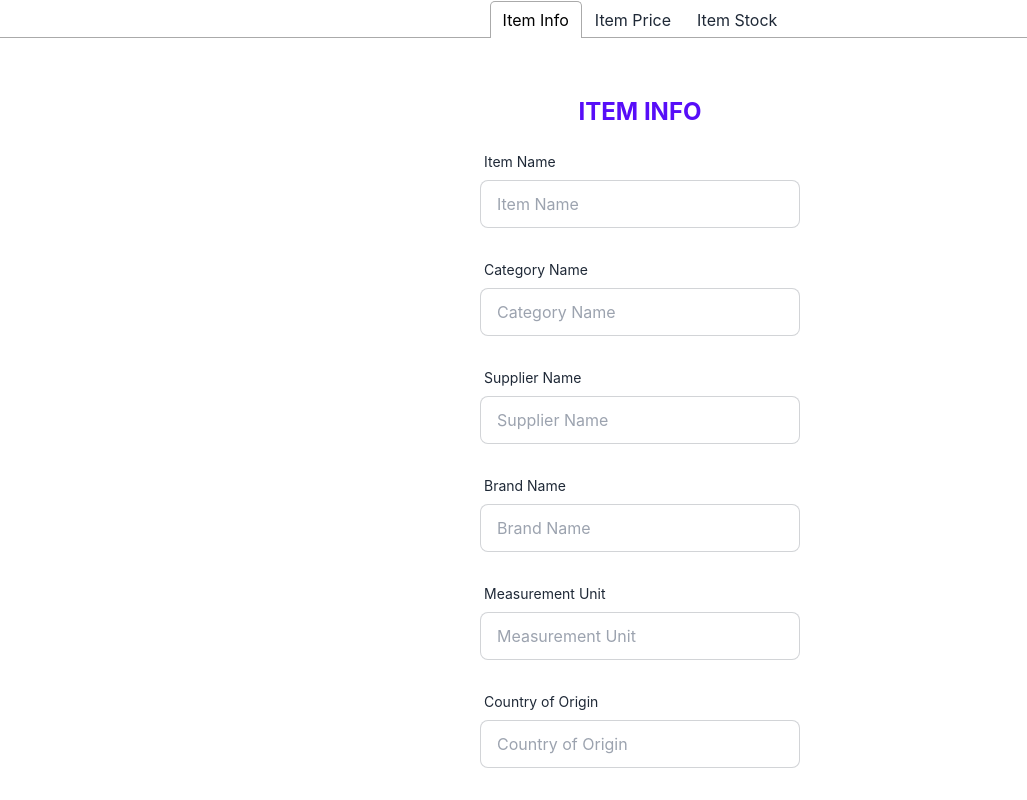
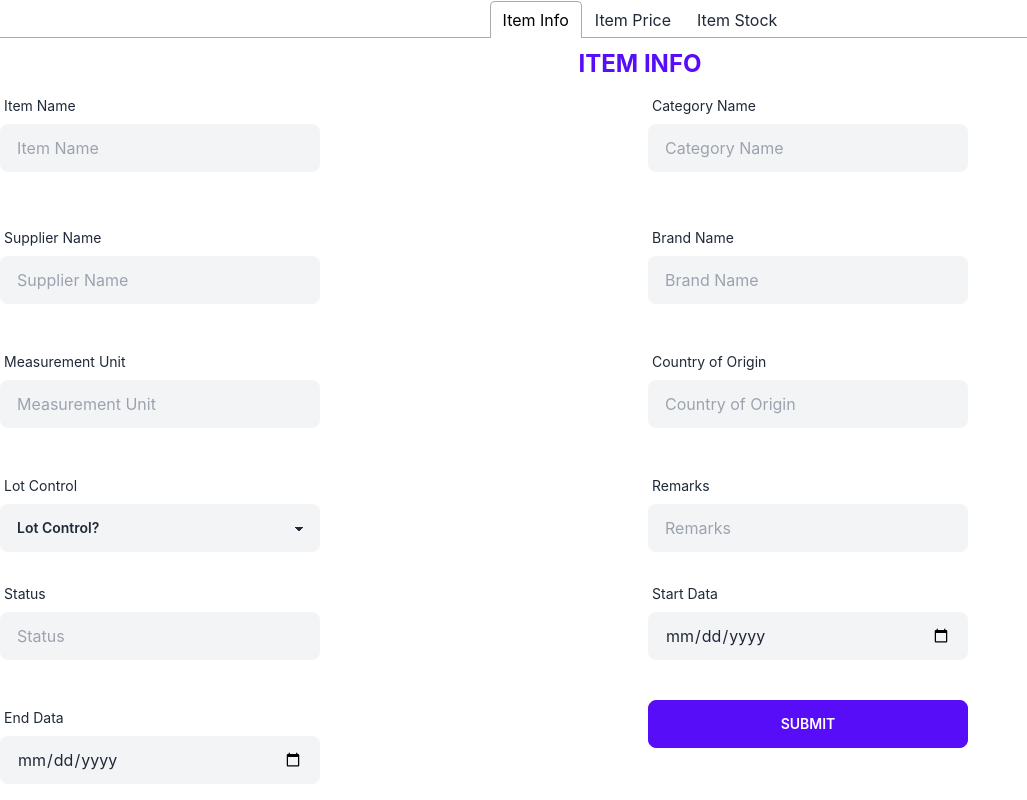
Before and after one commit to md-najmul-haque/medical-store-software, a React (Create React App) app: page / in a window 1280 px wide. Shown: the top 800 px of the page, without its empty margins (0-1027 px from the left). Built offline with nearby package versions, Linux system fonts and the light colour scheme.

Commit message:
input field background color added

```diff
--- a/src/components/ItemInfo.js
+++ b/src/components/ItemInfo.js
@@ -7,21 +7,18 @@ const ItemInfo = () => {
 
 
     return (
-        <div className="hero">
-            <div className="hero-content flex-col lg:flex-row justify-start">
-
-                <div className="card-body w-96">
+                <div className="container mx-auto">
                     <h2 className="text-center text-2xl uppercase font-bold text-primary mb-2">Item Info</h2>
 
-                    <form className='gap-1' onSubmit={handleSubmit(onSubmit)}>
-                        <div className="form-control w-full max-w-xs mb-2">
+                    <form className='grid grid-cols-2 gap-4' onSubmit={handleSubmit(onSubmit)}>
+                        <div className="form-control w-full mb-2">
                             <label className="label">
                                 <span className="label-text">Item Name</span>
                             </label>
                             <input
                                 type="text"
                                 placeholder="Item Name"
-                                className="input input-bordered w-full max-w-xs"
+                                className="input bg-gray-100 w-full max-w-xs mb-2"
                                 {...register("itemName", {
                                     required: {
                                         value: true,
@@ -40,7 +37,7 @@ const ItemInfo = () => {
                             <input
                                 type="text"
                                 placeholder="Category Name"
-                                className="input input-bordered w-full max-w-xs"
+                                className="input bg-gray-100 w-full max-w-xs mb-2"
                                 {...register("categoryName", {
                                     required: {
                                         value: true,
@@ -59,7 +56,7 @@ const ItemInfo = () => {
                             <input
                                 type="text"
                                 placeholder="Supplier Name"
-                                className="input input-bordered w-full max-w-xs"
+                                className="input bg-gray-100 w-full max-w-xs"
                                 {...register("supplierName", {
                                     required: {
                                         value: true,
@@ -78,7 +75,7 @@ const ItemInfo = () => {
                             <input
                                 type="text"
                                 placeholder="Brand Name"
-                                className="input input-bordered w-full max-w-xs"
+                                className="input bg-gray-100 w-full max-w-xs"
                                 {...register("brandName", {
                                     required: {
                                         value: true,
@@ -97,7 +94,7 @@ const ItemInfo = () => {
                             <input
                                 type="text"
                                 placeholder="Measurement Unit"
-                                className="input input-bordered w-full max-w-xs"
+                                className="input bg-gray-100 w-full max-w-xs"
                                 {...register("unit", {
                                     required: {
                                         value: true,
@@ -116,7 +113,7 @@ const ItemInfo = () => {
                             <input
                                 type="text"
                                 placeholder="Country of Origin"
-                                className="input input-bordered w-full max-w-xs"
+                                className="input bg-gray-100 w-full max-w-xs"
                                 {...register("origin", {
                                     required: {
                                         value: true,
@@ -132,7 +129,7 @@ const ItemInfo = () => {
                             <label className="label">
                                 <span className="label-text">Lot Control</span>
                             </label>
-                            <select className="select select-bordered w-full max-w-xs" {...register("lotControl")}>
+                            <select className="select bg-gray-100 w-full max-w-xs" {...register("lotControl")}>
                                 <option disabled selected>Lot Control?</option>
                                 <option>Yes</option>
                                 <option>No</option>
@@ -147,7 +144,7 @@ const ItemInfo = () => {
                             <input
                                 type="text"
                                 placeholder="Remarks"
-                                className="input input-bordered w-full max-w-xs"
+                                className="input bg-gray-100 w-full max-w-xs"
                                 {...register("remarks")} />
                         </div>
 
@@ -159,7 +156,7 @@ const ItemInfo = () => {
                             <input
                                 type="text"
                                 placeholder="Status"
-                                className="input input-bordered w-full max-w-xs"
+                                className="input bg-gray-100 w-full max-w-xs"
                                 {...register("status", {
                                     required: {
                                         value: true,
@@ -179,7 +176,7 @@ const ItemInfo = () => {
                             <input
                                 type="date"
                                 placeholder="Start Date"
-                                className="input input-bordered w-full max-w-xs"
+                                className="input bg-gray-100 w-full max-w-xs"
                                 {...register("startData", {
                                     valueAsDate: true,
                                 })}
@@ -193,7 +190,7 @@ const ItemInfo = () => {
                             <input
                                 type="date"
                                 placeholder="End Date"
-                                className="input input-bordered w-full max-w-xs"
+                                className="input bg-gray-100 w-full max-w-xs"
                                 {...register("endData", {
                                     valueAsDate: true,
                                 })}
@@ -206,8 +203,6 @@ const ItemInfo = () => {
 
                 </div>
 
-            </div>
-        </div>
     );
 };
 
```
